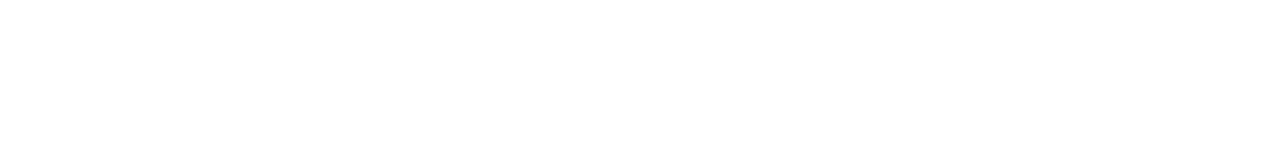
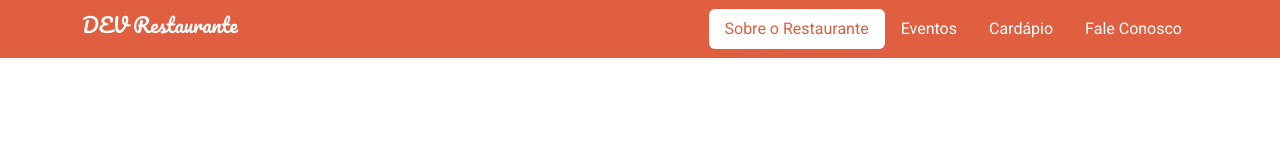
Before and after one commit to DevLeoCunha/projeto-site-restaurante, a plain HTML site: page index.html in a window 1280 px wide. Drawn offline with Linux system fonts and the light colour scheme; a web font is replaced by a local one.

Commit message:
Header do projeto

```diff
--- a/index.html
+++ b/index.html
@@ -6,8 +6,33 @@
     <meta name="viewport" content="width=device-width, initial-scale=1.0">
     <title>DEV Restaurante</title>
     <link rel="stylesheet" href="bootstrap.min.css">
+    <link rel="preconnect" href="https://fonts.googleapis.com">
+    <link rel="preconnect" href="https://fonts.gstatic.com" crossorigin>
+    <link href="https://fonts.googleapis.com/css2?family=Chathura:wght@700&family=Mouse+Memoirs&family=Pacifico&family=Roboto:wght@400;700&display=swap" rel="stylesheet">
+    <link rel="stylesheet" href="main.css">
 </head>
 <body>
+    <header class="navbar navbar-expand-lg sticky-top">
+        <div class="container">
+            <h1 class="navbar-brand">DEV Restaurante</h1>
+            <nav>
+                <ul class="nav nav-pills">
+                    <li class="nav-item">
+                        <a href="" class="nav-link active">Sobre o Restaurante</a>
+                    </li>
+                    <li>
+                        <a class="nav-link" href="">Eventos</a>
+                    </li>
+                    <li>
+                        <a class="nav-link" href="">Cardápio</a>
+                    </li>
+                    <li>
+                        <a class="nav-link" href="">Fale Conosco</a>
+                    </li>
+                </ul>
+            </nav>
+        </div>
+    </header>
 
     <script src="bootstrap.bundle.min.js"></script>
 </body>
--- /dev/null
+++ b/main.css
@@ -0,0 +1,22 @@
+body {
+    font-family: Roboto, sans-serif;
+}
+
+.navbar {
+    background-color: #e15f41;
+}
+
+.nav .nav-link.active {
+    background-color: white;
+    color: #e15f41;
+}
+
+.nav .nav-link,
+.navbar-brand,
+.navbar-brand:hover {
+    color: white;
+}
+
+.navbar-brand {
+    font-family: Pacifico, cursive;
+}
```
